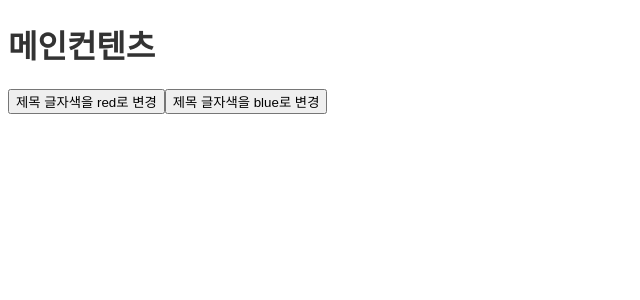
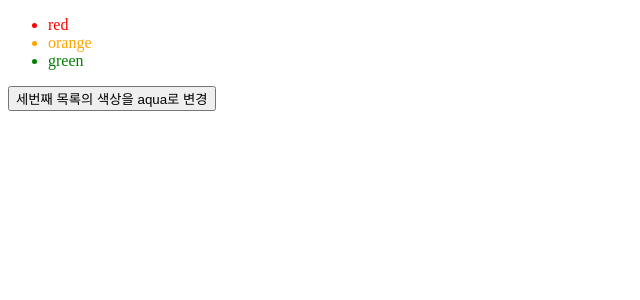
Before and after one commit to carrottechplus/react-first, a React (Create React App) app: page / in a window 1280 px wide. Shown: the top 300 px of the page, without its empty margins (0-640 px from the left). Built offline with nearby package versions, Linux system fonts and the light colour scheme.

Commit message:
배열 데이터 deep copy

```diff
--- a/src/App.js
+++ b/src/App.js
@@ -1,40 +1,31 @@
-import Popup from './Popup';
 import { useState } from 'react';
 
 function App() {
-	// useState는 배열값을 리턴 [인수로 전달한 값을 state 담아서 첫번째값, 해당 state를 변경할 수 있는 전용 함수]
-	const [IsPop, setIsPop] = useState(false);
-	const [Color, setColor] = useState('#333'); //default 값
+	// const [first, setfirst] = useState(second)
+	const [Colors, setColors] = useState(['red', 'orange', 'green']);
 	return (
 		<>
-			<main>
-				<h1
-					style={{ color: Color }}
-					onClick={() => {
-						setIsPop(true);
-					}}
-				>
-					메인컨텐츠
-				</h1>
-				<button
-					onClick={() => {
-						setColor('red');
-					}}
-				>
-					제목 글자색을 red로 변경
-				</button>
-				<button
-					onClick={() => {
-						setColor('blue');
-					}}
-				>
-					제목 글자색을 blue로 변경
-				</button>
-				{/* {IsPop ? <Popup /> : null} */}
-
-				{/* 자식 컴포넌트로 setIsPop 이라는 state 변경 함수를 prop으로 전달 */}
-				{IsPop && <Popup setIsPop={setIsPop} />}
-			</main>
+			<ul>
+				{Colors.map((color, idx) => {
+					return (
+						<li key={idx} style={{ color: color }}>
+							{color}
+						</li>
+					);
+				})}
+			</ul>
+			<button
+				onClick={() => {
+					//  기존 Colors에 들어 있는 참조형 자료인 배열값을 Deep Copy
+					const newColors = [...Colors];
+					// 원본은 유지한 채 복사가 된 배열값을 변경
+					newColors[2] = 'aqua';
+					// 변경된, 볷사되 배열값을 state변경함수로 변경 처리
+					setColors(newColors);
+				}}
+			>
+				세번째 목록의 색상을 aqua로 변경
+			</button>
 		</>
 	);
 }
```
